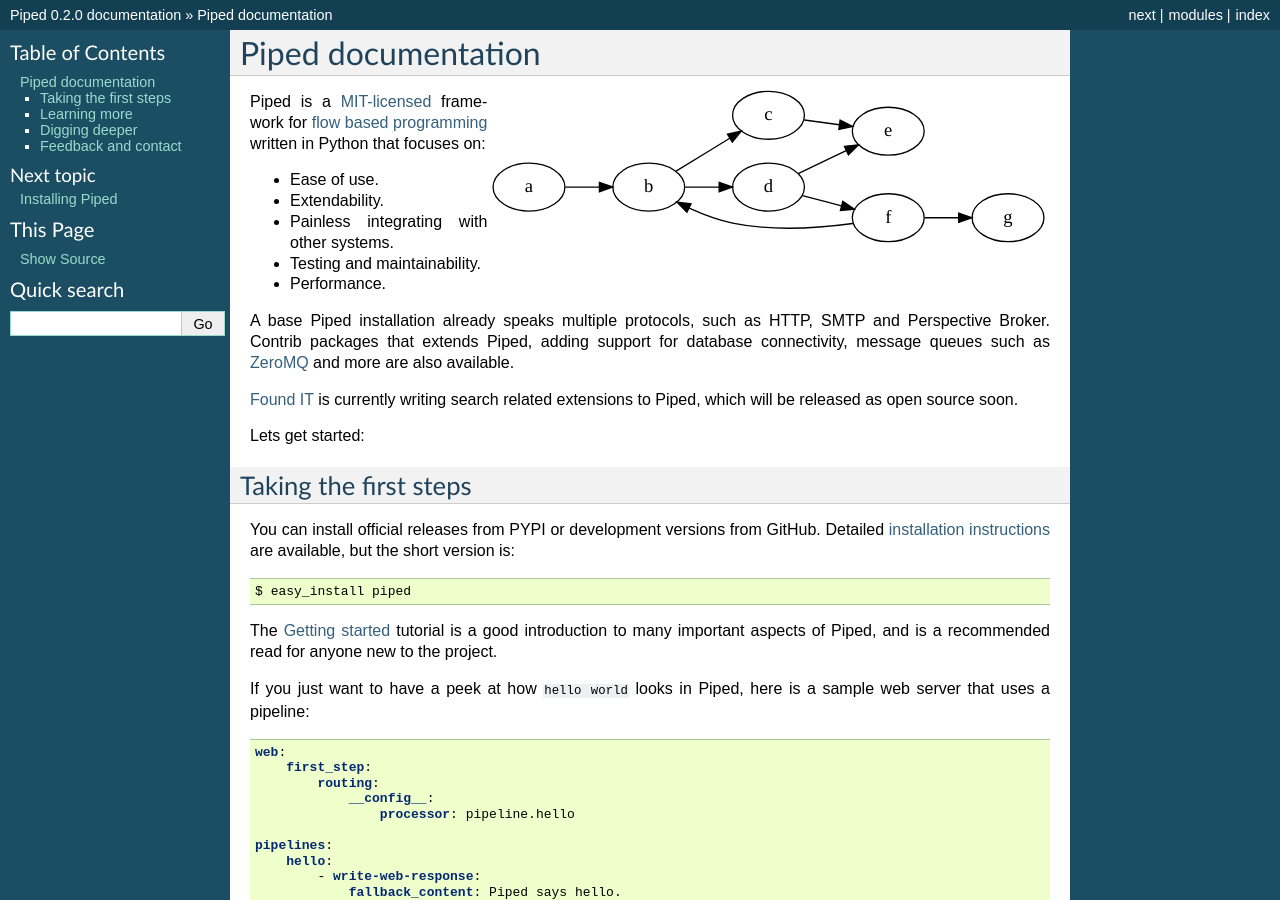
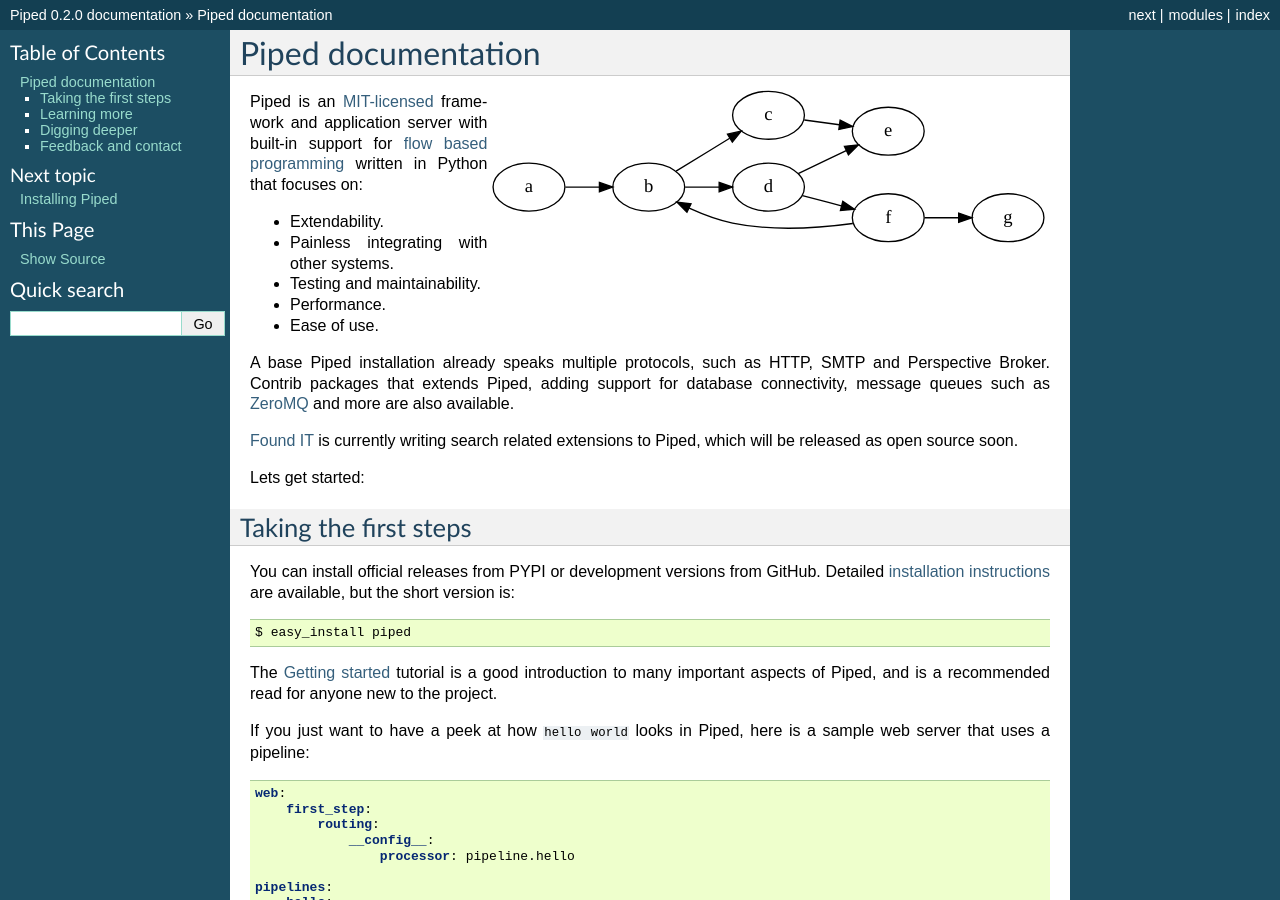
Before and after one commit to foundit/Piped, a Sphinx documentation site: the page built from doc/index.rst, in a window 1280 px wide and 900 px high. Built offline with Sphinx 7.4.7, drawn with Linux system fonts in a browser that asks for light colours.

Commit message:
update readme, doc/index and setup.py with the current meta-developments in piped

```diff
--- a/doc/index.rst
+++ b/doc/index.rst
@@ -16,14 +16,15 @@
         f -> b
         f -> g
 
-Piped is a `MIT-licensed <https://github.com/foundit/Piped/blob/develop/LICENSE>`_ framework for
+Piped is an `MIT-licensed <https://github.com/foundit/Piped/blob/develop/LICENSE>`_ framework and
+application server with built-in support for
 `flow based programming <http://en.wikipedia.org/wiki/Flow-based_programming>`_ written in Python that focuses on:
 
-* Ease of use.
 * Extendability.
 * Painless integrating with other systems.
 * Testing and maintainability.
 * Performance.
+* Ease of use.
 
 
 A base Piped installation already speaks multiple protocols, such as HTTP, SMTP and Perspective Broker. Contrib packages that extends Piped,
--- a/setup.py
+++ b/setup.py
@@ -64,7 +64,7 @@
         'Framework :: Twisted',
         'Topic :: Software Development :: Libraries :: Application Frameworks'
     ],
-    description = 'Pipeline processing framework.',
+    description = 'A framework and application server with pipelines.',
     long_description = """
         See http://piped.io for more details.
     """,
```
Also changed, not shown: README.rst (+6 -5 lines).
